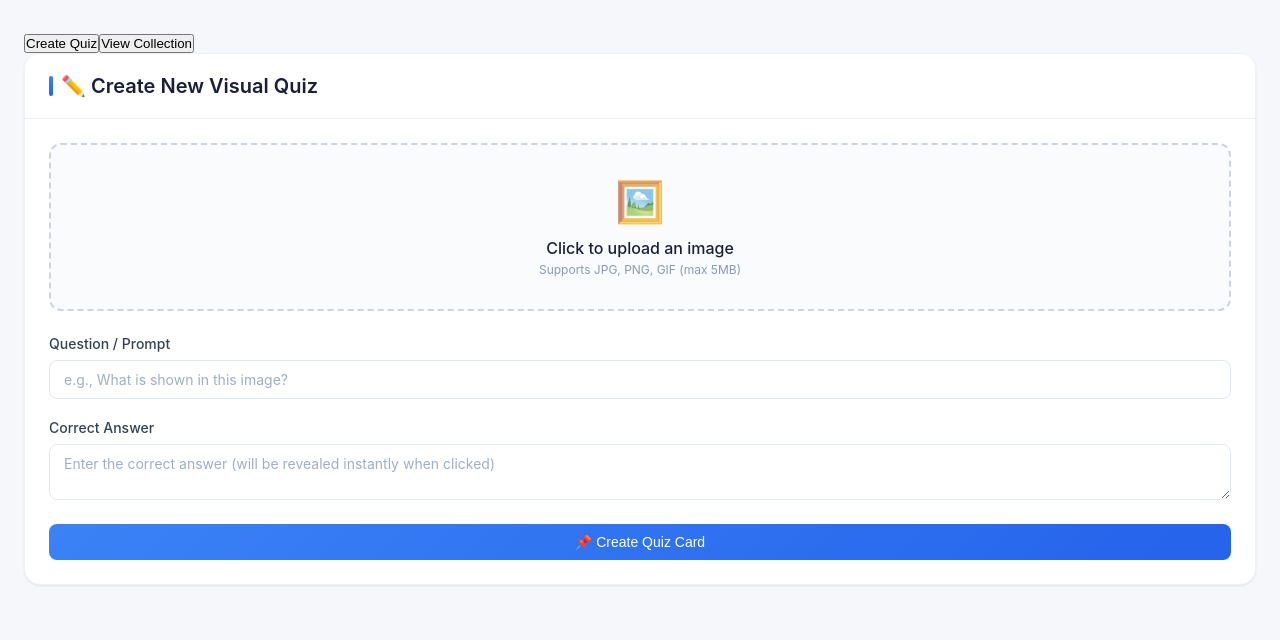
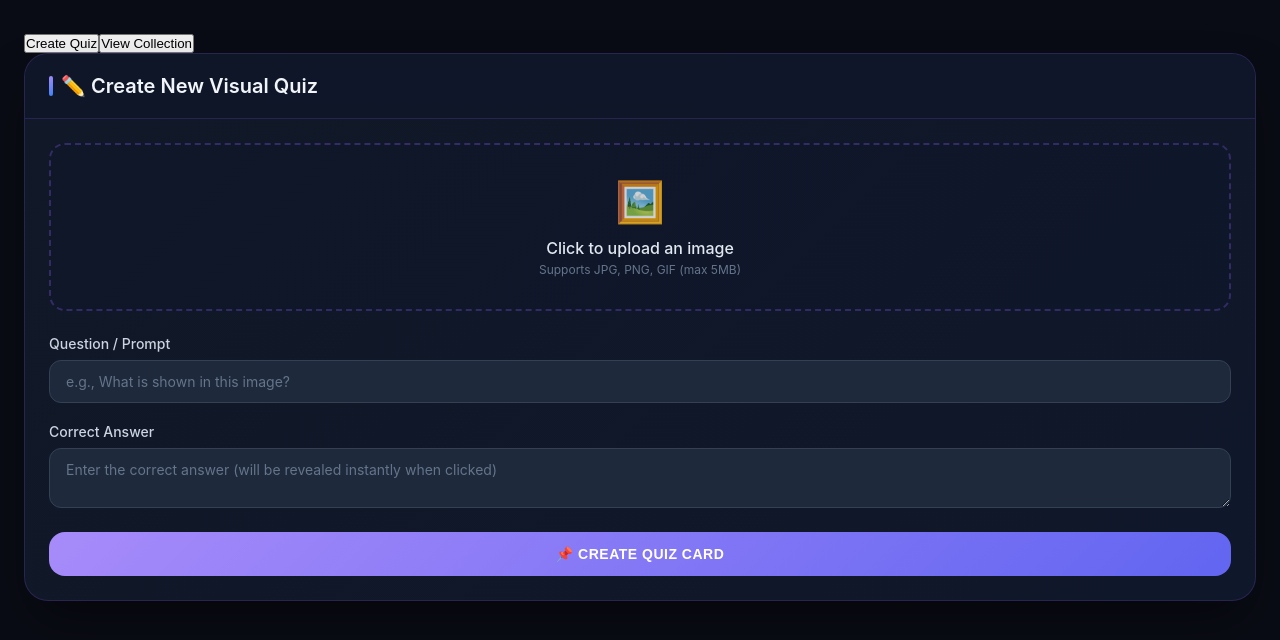
Before and after one commit to glennballon123-cell/visual-quiz-app, a React (Vite) app in the folder visual-quiz-app/: page / in a window 1280 px wide. Shown: the top 640 px of the page. Built offline with nearby package versions, Linux system fonts and the light colour scheme.

Commit message:
style: fix input alignment and remove conflicting vite styles

```diff
--- a/visual-quiz-app/src/index.css
+++ b/visual-quiz-app/src/index.css
@@ -1,33 +1,31 @@
-/* src/index.css - Professional Enterprise Design */
+/* src/index.css - Professional Dark Theme */
 * {
   margin: 0;
   padding: 0;
   box-sizing: border-box;
 }
 
+@import url('https://fonts.googleapis.com/css2?family=Inter:ital,wght@0,300;0,400;0,500;0,600;0,700;1,400&display=swap');
+
 body {
-  font-family: 'Inter', -apple-system, BlinkMacSystemFont, 'Segoe UI', Roboto, 'Helvetica Neue', sans-serif;
-  background: #f5f7fb;
+  font-family: 'Inter', -apple-system, BlinkMacSystemFont, 'Segoe UI', Roboto, sans-serif;
+  background: #0a0c15;
   min-height: 100vh;
   padding: 2rem 1.5rem;
-  color: #1a1f36;
+  color: #e2e8f0;
 }
-
-/* Import Inter font */
-@import url('https://fonts.googleapis.com/css2?family=Inter:ital,wght@0,300;0,400;0,500;0,600;0,700;1,400&display=swap');
 
 #root {
   max-width: 1440px;
   margin: 0 auto;
 }
 
-/* Main app container */
 .app-container {
   max-width: 1280px;
   margin: 0 auto;
 }
 
-/* Header styling - Professional */
+/* Header */
 .app-header {
   text-align: center;
   margin-bottom: 2.5rem;
@@ -38,7 +36,7 @@
   font-size: 2rem;
   font-weight: 700;
   margin-bottom: 0.5rem;
-  background: linear-gradient(135deg, #1a1f36 0%, #2d3a6e 100%);
+  background: linear-gradient(135deg, #a78bfa 0%, #3b82f6 100%);
   -webkit-background-clip: text;
   background-clip: text;
   color: transparent;
@@ -47,11 +45,10 @@
 
 .app-header p {
   font-size: 0.95rem;
-  color: #5a6e8a;
-  font-weight: 400;
+  color: #94a3b8;
 }
 
-/* Two column layout */
+/* Layout */
 .quiz-layout {
   display: grid;
   grid-template-columns: 1fr 1fr;
@@ -65,31 +62,33 @@
   }
 }
 
-/* Card styling - Professional with subtle shadows */
+/* Card Base - Dark Theme */
 .card {
-  background: #ffffff;
-  border-radius: 1rem;
-  box-shadow: 0 1px 3px rgba(0, 0, 0, 0.05), 0 1px 2px rgba(0, 0, 0, 0.03);
+  background: linear-gradient(135deg, #111827 0%, #0f172a 100%);
+  border-radius: 1.5rem;
   overflow: hidden;
-  transition: all 0.2s ease;
-  border: 1px solid #eef2f6;
+  transition: all 0.3s ease;
+  border: 1px solid rgba(139, 92, 246, 0.2);
+  box-shadow: 0 25px 50px -12px rgba(0, 0, 0, 0.5);
 }
 
 .card:hover {
-  box-shadow: 0 10px 40px -10px rgba(0, 0, 0, 0.1);
-  border-color: #e2e8f0;
+  border-color: rgba(139, 92, 246, 0.5);
+  box-shadow: 0 30px 60px -15px rgba(139, 92, 246, 0.2);
+  transform: translateY(-2px);
 }
 
 .card-header {
-  background: #ffffff;
+  background: rgba(15, 23, 42, 0.8);
   padding: 1.25rem 1.5rem;
-  border-bottom: 1px solid #eef2f6;
+  border-bottom: 1px solid rgba(139, 92, 246, 0.2);
+  backdrop-filter: blur(10px);
 }
 
 .card-header h2 {
   font-size: 1.25rem;
   font-weight: 600;
-  color: #1a1f36;
+  color: #f1f5f9;
   display: flex;
   align-items: center;
   gap: 0.5rem;
@@ -99,7 +98,7 @@
   content: '';
   width: 4px;
   height: 20px;
-  background: linear-gradient(135deg, #3b82f6 0%, #2563eb 100%);
+  background: linear-gradient(135deg, #a78bfa 0%, #3b82f6 100%);
   border-radius: 2px;
 }
 
@@ -107,46 +106,47 @@
   padding: 1.5rem;
 }
 
-/* Image upload area - Professional */
+/* Image Upload Area */
 .image-upload-area {
-  border: 2px dashed #cbd5e1;
-  border-radius: 0.75rem;
+  border: 2px dashed rgba(139, 92, 246, 0.3);
+  border-radius: 1rem;
   padding: 2rem;
   text-align: center;
   cursor: pointer;
-  transition: all 0.2s ease;
-  background: #fafbfc;
+  transition: all 0.3s ease;
+  background: rgba(15, 23, 42, 0.5);
   margin-bottom: 1.5rem;
 }
 
 .image-upload-area:hover {
-  border-color: #3b82f6;
-  background: #f8fafc;
+  border-color: #a78bfa;
+  background: rgba(139, 92, 246, 0.1);
+  transform: scale(1.02);
 }
 
 .upload-icon {
   font-size: 2.5rem;
   margin-bottom: 0.75rem;
-  opacity: 0.7;
+  opacity: 0.8;
 }
 
 .image-upload-area p:first-of-type {
   font-weight: 500;
-  color: #1a1f36;
+  color: #e2e8f0;
   margin-bottom: 0.25rem;
 }
 
 .image-upload-area .text-muted {
   font-size: 0.75rem;
-  color: #8a9bb0;
+  color: #64748b;
 }
 
 .image-preview {
   margin-top: 1rem;
-  border-radius: 0.5rem;
+  border-radius: 0.75rem;
   overflow: hidden;
-  background: #f1f5f9;
-  border: 1px solid #e2e8f0;
+  background: #0f172a;
+  border: 1px solid rgba(139, 92, 246, 0.2);
 }
 
 .image-preview img {
@@ -156,7 +156,7 @@
   display: block;
 }
 
-/* Form elements - Professional */
+/* Form Elements */
 .input-group {
   margin-bottom: 1.25rem;
 }
@@ -166,55 +166,62 @@
   margin-bottom: 0.5rem;
   font-weight: 500;
   font-size: 0.875rem;
-  color: #334155;
+  color: #cbd5e1;
 }
 
 .input-group input,
 .input-group textarea {
   width: 100%;
-  padding: 0.625rem 0.875rem;
-  border: 1px solid #e2e8f0;
-  border-radius: 0.5rem;
+  padding: 0.75rem 1rem;
+  background: #1e293b;
+  border: 1px solid #334155;
+  border-radius: 0.75rem;
   font-size: 0.875rem;
   transition: all 0.2s ease;
   font-family: 'Inter', sans-serif;
-  background: #ffffff;
+  color: #f1f5f9;
+}
+
+.input-group input::placeholder,
+.input-group textarea::placeholder {
+  color: #64748b;
 }
 
 .input-group input:focus,
 .input-group textarea:focus {
   outline: none;
-  border-color: #3b82f6;
-  box-shadow: 0 0 0 3px rgba(59, 130, 246, 0.1);
+  border-color: #a78bfa;
+  box-shadow: 0 0 0 3px rgba(139, 92, 246, 0.2);
+  background: #1e293b;
 }
 
-.input-group input::placeholder,
-.input-group textarea::placeholder {
-  color: #a0afc0;
-}
-
-/* Button styles - Professional */
+/* Professional Button Design */
 .button-primary {
-  background: linear-gradient(135deg, #3b82f6 0%, #2563eb 100%);
+  background: linear-gradient(135deg, #a78bfa 0%, #6366f1 50%, #3b82f6 100%);
+  background-size: 200% auto;
   color: white;
   border: none;
-  padding: 0.625rem 1.25rem;
-  border-radius: 0.5rem;
+  padding: 0.875rem 1.5rem;
+  border-radius: 1rem;
   font-size: 0.875rem;
-  font-weight: 500;
+  font-weight: 600;
   cursor: pointer;
-  transition: all 0.2s ease;
+  transition: all 0.3s ease;
   width: 100%;
   display: inline-flex;
   align-items: center;
   justify-content: center;
   gap: 0.5rem;
+  position: relative;
+  overflow: hidden;
+  text-transform: uppercase;
+  letter-spacing: 0.5px;
 }
 
 .button-primary:hover {
-  background: linear-gradient(135deg, #2563eb 0%, #1d4ed8 100%);
-  transform: translateY(-1px);
-  box-shadow: 0 4px 12px rgba(37, 99, 235, 0.25);
+  background-position: right center;
+  transform: translateY(-2px);
+  box-shadow: 0 10px 25px -5px rgba(139, 92, 246, 0.4);
 }
 
 .button-primary:active {
@@ -222,110 +229,134 @@
 }
 
 .button-secondary {
-  background: #ffffff;
-  color: #334155;
-  border: 1px solid #e2e8f0;
-  padding: 0.5rem 1rem;
-  border-radius: 0.5rem;
+  background: rgba(30, 41, 59, 0.8);
+  backdrop-filter: blur(10px);
+  color: #e2e8f0;
+  border: 1px solid rgba(139, 92, 246, 0.3);
+  padding: 0.625rem 1.25rem;
+  border-radius: 0.75rem;
   cursor: pointer;
-  transition: all 0.2s ease;
+  transition: all 0.3s ease;
   font-weight: 500;
   font-size: 0.875rem;
 }
 
 .button-secondary:hover {
-  background: #f8fafc;
-  border-color: #cbd5e1;
+  background: rgba(139, 92, 246, 0.2);
+  border-color: #a78bfa;
+  transform: translateY(-1px);
 }
 
-/* Answer section */
+/* Answer Section */
 .answer-section {
   margin-top: 1.5rem;
   padding-top: 1.25rem;
-  border-top: 1px solid #eef2f6;
+  border-top: 1px solid rgba(139, 92, 246, 0.2);
 }
 
 .current-answer {
-  background: #f0f9ff;
-  border-left: 3px solid #3b82f6;
-  padding: 1rem;
-  border-radius: 0.5rem;
+  background: linear-gradient(135deg, #1e1b4b 0%, #0f172a 100%);
+  border-left: 3px solid #a78bfa;
+  padding: 1.25rem;
+  border-radius: 1rem;
   margin-top: 1rem;
 }
 
 .current-answer strong {
-  color: #1e40af;
-  font-size: 0.875rem;
+  color: #a78bfa;
+  font-size: 0.75rem;
+  text-transform: uppercase;
+  letter-spacing: 1px;
   display: block;
   margin-bottom: 0.5rem;
 }
 
 .current-answer div:last-child {
   font-size: 0.875rem;
-  color: #1e293b;
-  line-height: 1.5;
+  color: #e2e8f0;
+  line-height: 1.6;
 }
 
-/* Quiz list - Professional cards */
+/* Flashcard List - Professional Design */
 .quiz-list {
   max-height: 550px;
   overflow-y: auto;
   display: flex;
   flex-direction: column;
-  gap: 0.75rem;
+  gap: 1rem;
 }
 
-/* Professional scrollbar */
+/* Custom Scrollbar */
 .quiz-list::-webkit-scrollbar {
   width: 6px;
 }
 
 .quiz-list::-webkit-scrollbar-track {
-  background: #f1f5f9;
+  background: #1e293b;
   border-radius: 10px;
 }
 
 .quiz-list::-webkit-scrollbar-thumb {
-  background: #cbd5e1;
+  background: linear-gradient(135deg, #a78bfa 0%, #3b82f6 100%);
   border-radius: 10px;
 }
 
-.quiz-list::-webkit-scrollbar-thumb:hover {
-  background: #94a3b8;
+/* Flashcard Item - 3D Interactive Card */
+.quiz-item {
+  background: linear-gradient(135deg, #1e293b 0%, #0f172a 100%);
+  border-radius: 1rem;
+  padding: 1rem;
+  cursor: pointer;
+  transition: all 0.3s cubic-bezier(0.4, 0, 0.2, 1);
+  border: 1px solid rgba(139, 92, 246, 0.15);
+  display: flex;
+  gap: 1rem;
+  align-items: center;
+  position: relative;
+  overflow: hidden;
 }
 
-.quiz-item {
-  background: #ffffff;
-  border-radius: 0.75rem;
-  padding: 1rem;
-  cursor: pointer;
-  transition: all 0.2s ease;
-  border: 1px solid #eef2f6;
-  display: flex;
-  gap: 1rem;
-  align-items: flex-start;
+.quiz-item::before {
+  content: '';
+  position: absolute;
+  top: 0;
+  left: -100%;
+  width: 100%;
+  height: 100%;
+  background: linear-gradient(90deg, transparent, rgba(139, 92, 246, 0.1), transparent);
+  transition: left 0.5s ease;
+}
+
+.quiz-item:hover::before {
+  left: 100%;
 }
 
 .quiz-item:hover {
-  border-color: #3b82f6;
-  box-shadow: 0 4px 12px rgba(0, 0, 0, 0.05);
-  transform: translateX(2px);
+  transform: translateX(5px) translateY(-3px);
+  border-color: rgba(139, 92, 246, 0.5);
+  box-shadow: 0 15px 30px -12px rgba(0, 0, 0, 0.5);
 }
 
 .quiz-item.selected {
-  border-color: #3b82f6;
-  background: #f8fafc;
-  box-shadow: 0 2px 8px rgba(59, 130, 246, 0.1);
+  background: linear-gradient(135deg, #2d1b69 0%, #1e1b4b 100%);
+  border-color: #a78bfa;
+  box-shadow: 0 0 20px rgba(139, 92, 246, 0.3);
 }
 
 .quiz-image {
   width: 80px;
   height: 80px;
   object-fit: cover;
-  border-radius: 0.5rem;
-  background: #f1f5f9;
+  border-radius: 0.75rem;
+  background: #0f172a;
   flex-shrink: 0;
-  border: 1px solid #e2e8f0;
+  border: 1px solid rgba(139, 92, 246, 0.3);
+  transition: all 0.3s ease;
+}
+
+.quiz-item:hover .quiz-image {
+  transform: scale(1.05);
+  border-color: #a78bfa;
 }
 
 .quiz-info {
@@ -335,49 +366,52 @@
 .quiz-question {
   font-weight: 600;
   font-size: 0.875rem;
-  color: #1a1f36;
+  color: #f1f5f9;
   margin-bottom: 0.5rem;
   line-height: 1.4;
 }
 
 .quiz-answer-preview {
   font-size: 0.75rem;
-  color: #5a6e8a;
+  color: #94a3b8;
   display: flex;
   justify-content: space-between;
   align-items: center;
   gap: 0.5rem;
 }
 
+/* Delete Button */
 .delete-button {
-  background: transparent;
-  color: #94a3b8;
-  border: none;
-  padding: 0.25rem 0.5rem;
-  border-radius: 0.375rem;
+  background: rgba(239, 68, 68, 0.1);
+  color: #f87171;
+  border: 1px solid rgba(239, 68, 68, 0.2);
+  padding: 0.25rem 0.75rem;
+  border-radius: 0.5rem;
   cursor: pointer;
   font-size: 0.75rem;
   transition: all 0.2s ease;
 }
 
 .delete-button:hover {
-  background: #fee2e2;
-  color: #ef4444;
+  background: rgba(239, 68, 68, 0.2);
+  border-color: #ef4444;
+  transform: scale(1.05);
 }
 
+/* Empty State */
 .empty-state {
   text-align: center;
   padding: 3rem 1.5rem;
-  color: #8a9bb0;
+  color: #64748b;
 }
 
 .empty-state p:first-child {
   font-weight: 500;
   margin-bottom: 0.25rem;
-  color: #5a6e8a;
+  color: #94a3b8;
 }
 
-/* Button group styling */
+/* Button Group */
 .button-group {
   display: flex;
   gap: 0.75rem;
@@ -388,7 +422,7 @@
   flex: 1;
 }
 
-/* Edit form styling */
+/* Edit Form */
 .edit-form {
   margin-top: 1rem;
 }
@@ -397,19 +431,19 @@
   margin-bottom: 1rem;
 }
 
-/* Status indicators */
+/* Quiz Count Badge */
 .quiz-count {
   display: inline-block;
-  background: #f1f5f9;
+  background: rgba(139, 92, 246, 0.2);
   padding: 0.25rem 0.5rem;
-  border-radius: 0.375rem;
-  font-size: 0.75rem;
+  border-radius: 0.5rem;
+  font-size: 0.7rem;
   font-weight: 500;
-  color: #475569;
+  color: #a78bfa;
   margin-left: 0.5rem;
 }
 
-/* Responsive adjustments */
+/* Responsive */
 @media (max-width: 640px) {
   body {
     padding: 1rem;
@@ -417,14 +451,6 @@
 
   .app-header h1 {
     font-size: 1.5rem;
-  }
-
-  .card-header h2 {
-    font-size: 1.125rem;
-  }
-
-  .card-content {
-    padding: 1rem;
   }
 
   .quiz-item {
@@ -437,43 +463,36 @@
   }
 }
 
-/* Loading states */
-.button-primary:disabled {
-  opacity: 0.6;
-  cursor: not-allowed;
-  transform: none;
+/* Animations */
+@keyframes fadeInUp {
+  from {
+    opacity: 0;
+    transform: translateY(20px);
+  }
+  to {
+    opacity: 1;
+    transform: translateY(0);
+  }
 }
 
-/* Focus visible for accessibility */
+.current-answer {
+  animation: fadeInUp 0.3s ease;
+}
+
+/* Glass Morphism Effect */
+.card, .button-secondary {
+  backdrop-filter: blur(10px);
+}
+
+/* Focus States */
 .button-primary:focus-visible,
 .button-secondary:focus-visible,
 .quiz-item:focus-visible {
-  outline: 2px solid #3b82f6;
+  outline: 2px solid #a78bfa;
   outline-offset: 2px;
 }
 
-/* Card grid improvements */
-.quiz-list {
-  display: flex;
-  flex-direction: column;
-  gap: 0.75rem;
+/* Subtle Glow on Selected */
+.quiz-item.selected .quiz-question {
+  color: #c4b5fd;
 }
-
-/* Hint text styling */
-.hint-text {
-  font-size: 0.75rem;
-  color: #8a9bb0;
-  margin-top: 0.25rem;
-}
-
-/* Professional badge */
-.badge {
-  background: #eef2ff;
-  color: #3b82f6;
-  padding: 0.125rem 0.375rem;
-  border-radius: 0.25rem;
-  font-size: 0.625rem;
-  font-weight: 600;
-  text-transform: uppercase;
-  letter-spacing: 0.5px;
-}
```
Also changed, not shown: visual-quiz-app/src/QuizCollection.jsx (+13 -13 lines).
